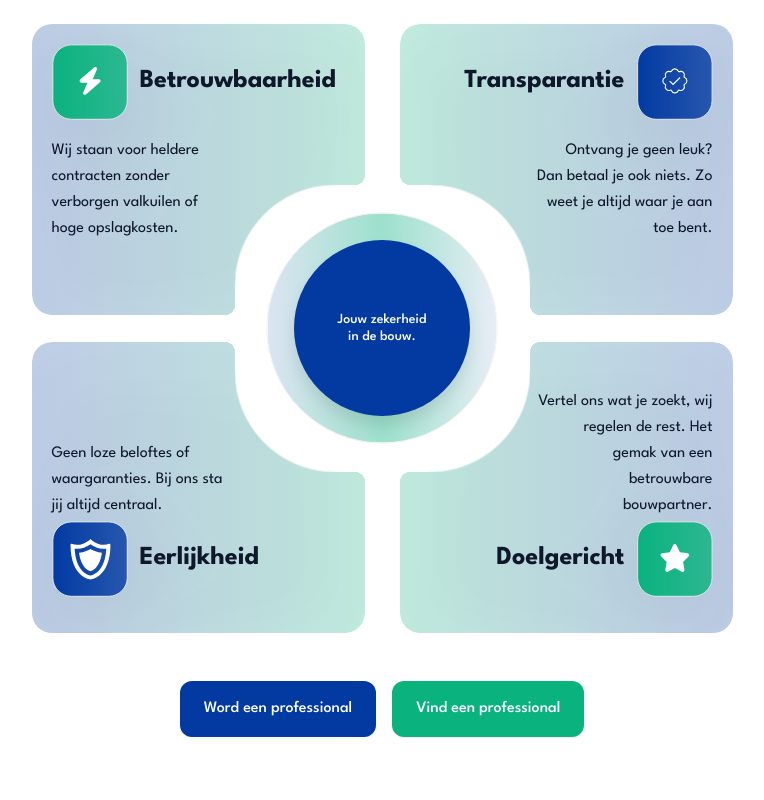
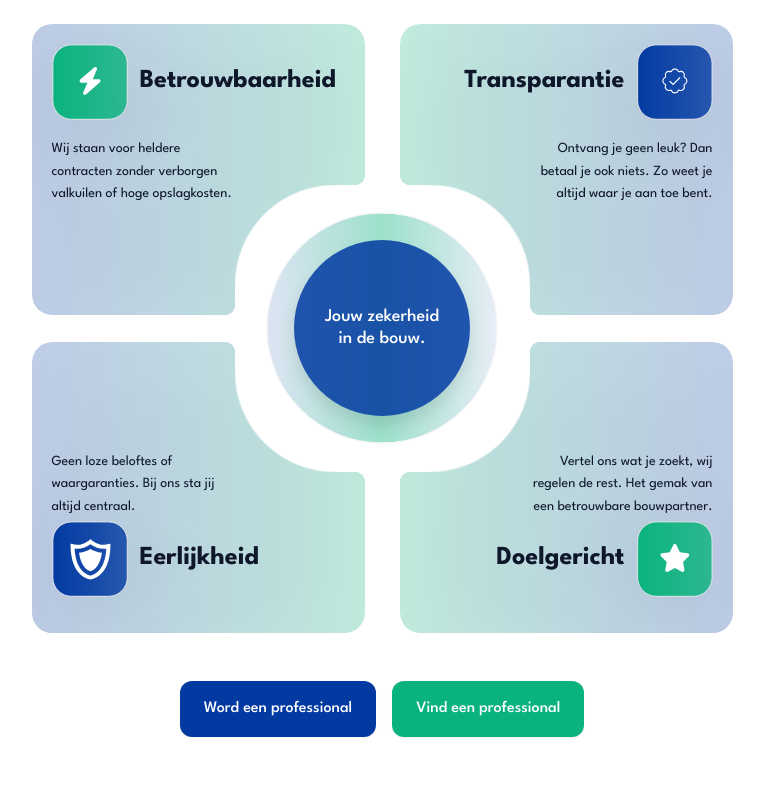
Before and after one commit to invosoltechnologies/bouwmatcher, a Next.js app: page / in a window 1280 px wide. Shown: the part 2960-3760 px from the top of the page, without its empty margins (258-1022 px from the left). Built offline with nearby package versions, Linux system fonts and the light colour scheme.

Commit message:
update the content

```diff
--- a/src/app/auth/page.tsx
+++ b/src/app/auth/page.tsx
@@ -4,10 +4,10 @@ import StatsSection from "@/components/Homepage/StatsSection";
 import PartnersSection from "@/components/Homepage/PartnersSection";
 import ServicesSection from "@/components/Homepage/ServicesSection";
 import Values, { ValueItem } from "@/components/Homepage/Values";
+import ProcessSteps, { ProcessStep } from "@/components/ui/process-steps";
 import DefaultLayout from "@/components/DefaultLayout";
 import HeroAuth from "@/components/auth/HeroAuth";
 import { Button } from "@/components/ui/button";
-import ProcessSection from "@/components/Homepage/ProcessSection";
 
 const authValuesData: ValueItem[] = [
   {
@@ -40,6 +40,40 @@ const authValuesData: ValueItem[] = [
   }
 ];
 
+const authProcessSteps: ProcessStep[] = [
+  {
+    id: 1,
+    title: 'Schrijf je in',
+    description: 'Registreer je gratis als specialist en maak een profiel aan.',
+    icon: '/icons/process/step1-icon.svg',
+    image: '/images/homepage/process/step1.png',
+  },
+  {
+    id: 2,
+    title: 'Doorloop de verificatie',
+    description:
+      'Wij controleren je gegevens zodat opdrachtgevers zeker weten dat ze met een betrouwbare specialist werken.',
+    icon: '/icons/process/step2-icon.svg',
+    image: '/images/homepage/process/step2.png',
+  },
+  {
+    id: 3,
+    title: 'Voeg je vakgebieden toe',
+    description:
+      'Geef aan in welke vakgebieden je actief bent en welke projecten bij jou passen.',
+    icon: '/icons/process/step3-icon.svg',
+    image: '/images/homepage/process/step3.png',
+  },
+  {
+    id: 4,
+    title: 'Ontvang en reageer op offertes',
+    description:
+      'Je profiel staat live: ontvang aanvragen en reageer direct op opdrachten die jou aanspreken.',
+    icon: '/icons/process/step4-icon.svg',
+    image: '/images/homepage/process/step4.png',
+  },
+];
+
 export default function AuthPage() {
   return (
     <DefaultLayout>
@@ -47,7 +81,7 @@ export default function AuthPage() {
       <Values
         heading='De matchmaker die jou helpt aan nieuwe opdrachten'
         description='Voor specialisten die zonder zorgen aan mooie projecten willen werken.'
-        centerText='Jouw zekerheid\nin de bouw.'
+        centerText='Jouw zekerheid in de bouw.'
         values={authValuesData}
         ctaButtons={
           <Button
@@ -59,8 +93,32 @@ export default function AuthPage() {
           </Button>
         }
       />
-      <ProcessSection />
-      <StatsSection />
+      <ProcessSteps
+        steps={authProcessSteps}
+        title='Zo werkt het voor specialisten'
+        subtitle='Volg deze eenvoudige stappen en ontdek hoe jij snel aan de slag gaat met nieuwe opdrachten.'
+        showCTA={true}
+        ctaButtons={
+          <Button
+            variant='default'
+            size='lg'
+            className='bg-primary hover:bg-primary/90 text-white font-medium px-6 py-4 rounded-[12px] text-base'
+          >
+            Word een professional
+          </Button>
+        }
+      />
+      <StatsSection
+        ctaButtons={
+          <Button
+            variant='default'
+            size='lg'
+            className='bg-primary hover:bg-primary/90 text-white font-medium px-6 py-4 rounded-[12px] text-base'
+          >
+            Word een professional
+          </Button>
+        }
+      />
       <ReviewsSection />
       <FAQSection />
     </DefaultLayout>
--- a/src/components/Homepage/StatsSection.tsx
+++ b/src/components/Homepage/StatsSection.tsx
@@ -1,12 +1,38 @@
 'use client'
-import { useEffect, useState, useRef } from 'react'
+import { useEffect, useState, useRef, ReactNode } from 'react'
 import { SectionPill } from "@/components/ui/section-pill"
 import { StatCard } from "@/components/ui/stat-card"
 import { Button } from "@/components/ui/button"
-import { statsData } from "@/data/stats"
+import { statsData, Stat } from "@/data/stats"
 import Image from 'next/image'
 
-export default function StatsSection() {
+export interface StatsSectionProps {
+  pillText?: string;
+  pillIcon?: ReactNode;
+  heading?: string;
+  description?: string;
+  stats?: Stat[];
+  showCTA?: boolean;
+  ctaButtons?: ReactNode;
+}
+
+export default function StatsSection({
+  pillText = 'Onze impact',
+  pillIcon = (
+    <Image
+      src='/icons/statsSection-pill-icon.svg'
+      alt='Stats icon'
+      width={14}
+      height={14}
+      className='w-3.5 h-3.5'
+    />
+  ),
+  heading = 'Wat hebben we tot nu toe bereikt?',
+  description = 'Wat we samen hebben opgebouwd',
+  stats = statsData,
+  showCTA = true,
+  ctaButtons,
+}: StatsSectionProps) {
   const [isVisible, setIsVisible] = useState(false)
   const [animatedValues, setAnimatedValues] = useState<{ [key: string]: number }>({})
   const sectionRef = useRef<HTMLElement>(null)
@@ -30,11 +56,11 @@ export default function StatsSection() {
 
   useEffect(() => {
     if (isVisible) {
-      statsData.forEach((stat) => {
+      stats.forEach((stat) => {
         animateValue(stat.id, stat.numericValue, stat.value)
       })
     }
-  }, [isVisible])
+  }, [isVisible, stats])
 
   const animateValue = (id: string, target: number, originalValue: string) => {
     const duration = 2000
@@ -73,6 +99,25 @@ export default function StatsSection() {
     return animatedValue.toString()
   }
 
+  const defaultCTAButtons = (
+    <>
+      <Button
+        variant='default'
+        size='lg'
+        className='bg-primary hover:bg-primary/90 text-white font-medium px-6 py-4 rounded-[12px] text-base'
+      >
+        Word een professional
+      </Button>
+      <Button
+        variant='default'
+        size='lg'
+        className='bg-accent hover:bg-accent/90 text-white font-medium px-6 py-4 rounded-[12px] text-base'
+      >
+        Vind een professional
+      </Button>
+    </>
+  );
+
   return (
     <section
       ref={sectionRef}
@@ -81,30 +126,22 @@ export default function StatsSection() {
       <div className='custom-container'>
         <div className='text-center mb-24'>
           <SectionPill
-            text='Onze impact'
-            icon={
-              <Image
-                src='/icons/statsSection-pill-icon.svg'
-                alt='Stats icon'
-                width={14}
-                height={14}
-                className='w-3.5 h-3.5'
-              />
-            }
+            text={pillText}
+            icon={pillIcon}
             className='bg-white/80 border border-[#023AA233] text-primary py-3.5 px-6 mb-5'
             textClassName='font-montserrat text-sm font-normal'
             iconClassName='text-accent'
           />
           <h2 className='text-5xl font-normal text-foreground mb-5'>
-            Wat hebben we tot nu toe bereikt?
+            {heading}
           </h2>
           <p className='text-muted-foreground text-2xl'>
-            Wat we samen hebben opgebouwd
+            {description}
           </p>
         </div>
 
         <div className='grid grid-cols-1 md:grid-cols-2 lg:grid-cols-4 gap-6'>
-          {statsData.map((stat, index) => {
+          {stats.map((stat, index) => {
             const isBlue = index % 2 === 0;
             return (
               <StatCard
@@ -126,22 +163,11 @@ export default function StatsSection() {
         </div>
 
         {/* CTA Buttons */}
-        <div className='flex justify-center gap-4 mt-16'>
-          <Button
-            variant='default'
-            size='lg'
-            className='bg-primary hover:bg-primary/90 text-white font-medium px-6 py-4 rounded-[12px] text-base'
-          >
-            Word een professional
-          </Button>
-          <Button
-            variant='default'
-            size='lg'
-            className='bg-accent hover:bg-accent/90 text-white font-medium px-6 py-4 rounded-[12px] text-base'
-          >
-            Vind een professional
-          </Button>
-        </div>
+        {showCTA && (
+          <div className='flex justify-center gap-4 mt-16'>
+            {ctaButtons || defaultCTAButtons}
+          </div>
+        )}
       </div>
     </section>
   );
--- a/src/components/Homepage/ValuesShape.tsx
+++ b/src/components/Homepage/ValuesShape.tsx
@@ -126,7 +126,7 @@ export default function ValuesShape({ values, centerText = 'Jouw zekerheid\nin d
               </div>
               {/* Description */}
               <p
-                className={`text-base text-slate-900 leading-relaxed max-w-44 text-wrap ${
+                className={`text-sm text-slate-900 leading-relaxed max-w-46 text-wrap ${
                   value.id % 2 === 0 ? 'text-right' : 'text-left'
                 }  `}
               >
@@ -148,17 +148,17 @@ export default function ValuesShape({ values, centerText = 'Jouw zekerheid\nin d
       ></div>
       <div className='absolute inset-0 w-[231px] h-[231px] z-10 bg-white/60 backdrop:blur-[100px] top-1/2 left-1/2 transform -translate-x-1/2 -translate-y-1/2 rounded-full'></div>
       <div
-        className='absolute z-30 top-1/2 left-1/2 transform -translate-x-1/2 -translate-y-1/2 bg-primary rounded-full flex items-center justify-center opacity-100'
+        className='absolute z-30 top-1/2 left-1/2 transform -translate-x-1/2 -translate-y-1/2 bg-primary/85 rounded-full flex items-center justify-center opacity-100'
         style={{
           width: '176px',
           height: '176px',
           boxShadow: '0px 10px 15px 0px #0000001A',
         }}
       >
-        <div className='text-center text-white'>
-          <div className='text-sm font-medium leading-tight whitespace-pre-line'>
+        <div className='text-center text-white p-6'>
+          <p className='text-lg font-medium leading-tight whitespace-pre-line'>
             {centerText}
-          </div>
+          </p>
         </div>
       </div>
     </div>
```
